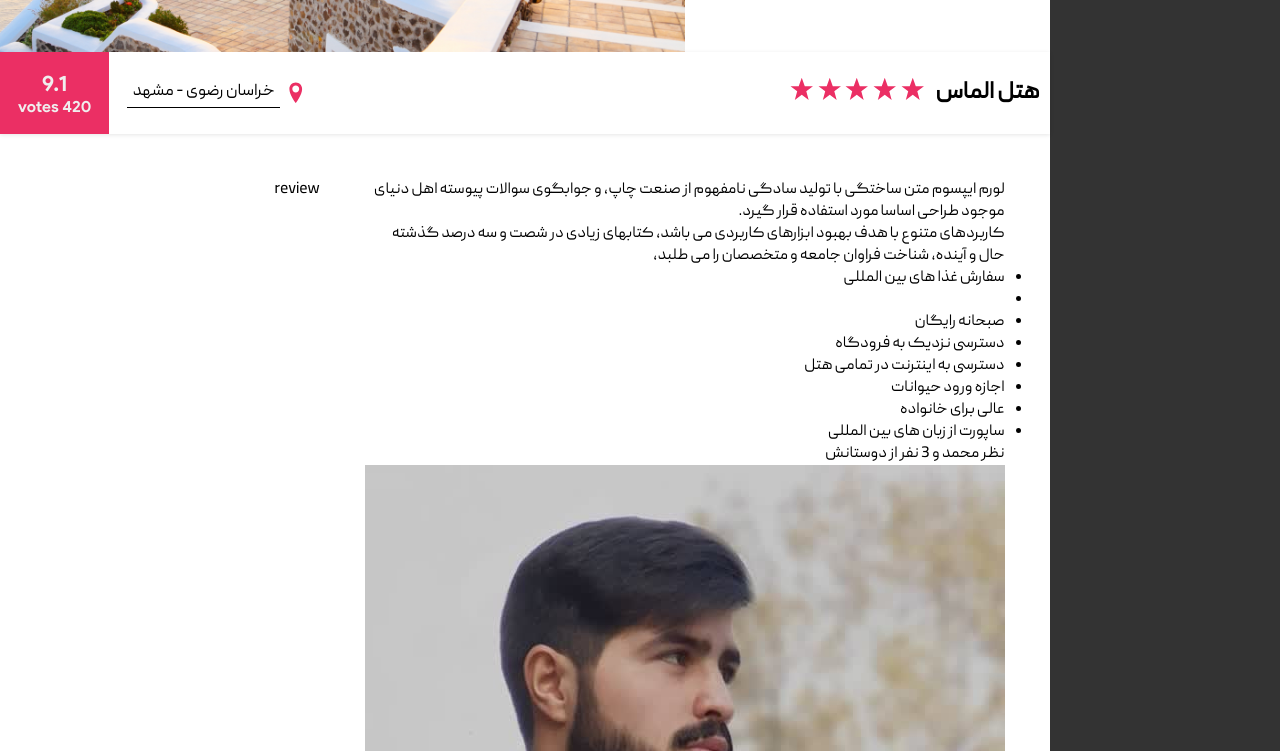
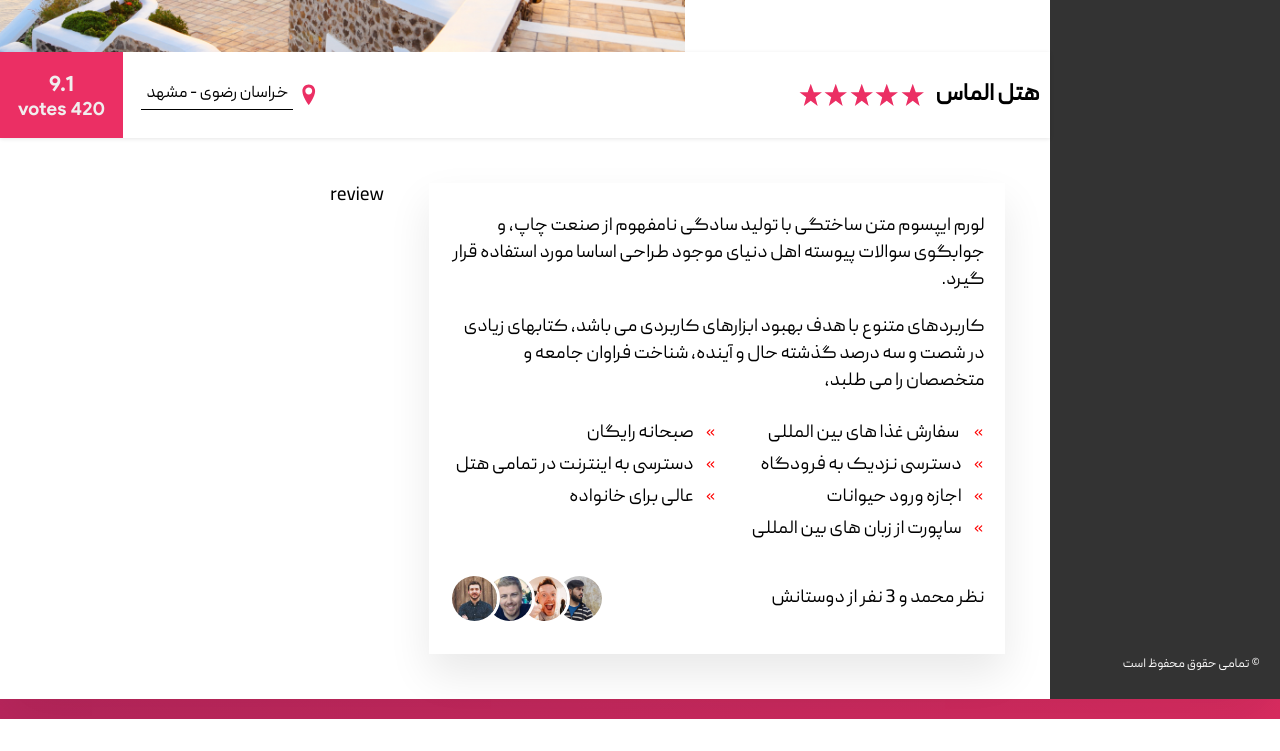
Before and after one commit to mohammadkhakshoor/trillo, a website: page index.html in a window 1280 px wide. Shown: the part 449-1200 px from the top of the page. After the commit the page ends 1168 px from the top, so only its background shows below. Drawn offline with Linux system fonts and the light colour scheme.

Commit message:
build: create the styles of description part in detail

```diff
--- a/sass/base/_base.scss
+++ b/sass/base/_base.scss
@@ -12,7 +12,7 @@ body {
     font-family: "peyda", "iransans-light";
     font-style: normal;
     font-weight: 400;
-    font-size: 1.6rem;
+    font-size: 1.9rem;
     background-image: linear-gradient(to left bottom, $clr-Primary-light, $clr-Primary-dark);
     background-size: cover;
     background-repeat: no-repeat;
--- /dev/null
+++ b/sass/components/_description.scss
@@ -0,0 +1,39 @@
+.description {
+    &__text {
+        &:not(:last-of-type) {
+            margin-bottom: 2rem;
+        }
+    }
+    &__list {
+        list-style: none;
+        margin: 2.5rem 0;
+
+        display: flex;
+        flex-wrap: wrap;
+
+
+    }
+    &__item {
+        flex: 0 0 50%;
+        margin-bottom: 0.5rem;
+        // margin-left: .4rem;
+    }
+    &__item::before {
+        content: "";
+        height: 1.3rem;
+        width: 1.3rem;
+        background-color: red;
+        display: inline-block;
+        margin-left: 1rem;
+
+        //newer browser
+        -webkit-mask-image:url(../../assets/img/chevrons-left.svg);
+        -webkit-mask-size: cover;
+        mask-image:url(../../assets/img/chevrons-left.svg);
+        mask-size: cover;
+
+        //older bowser
+
+        transform: translateY(.2rem);
+    }
+}
--- a/sass/components/_overview.scss
+++ b/sass/components/_overview.scss
@@ -9,6 +9,8 @@
     }
     &__star {
         margin-left: auto;
+        display: flex;
+        align-items: center;
     }
     &__star-icon {
         width: 2.55rem;
--- /dev/null
+++ b/sass/components/_user-oppinion.scss
@@ -0,0 +1,25 @@
+.user-oppinions {
+    display: flex;
+    align-items: center;
+    &__text {
+    }
+    &__img-box {
+        display: flex;
+        align-items: center;
+        margin-right: auto;
+
+
+
+    }
+    &__photo {
+        display: inline-block;
+        box-sizing: content-box;
+        width: 4.5rem;
+        height: 4.5rem;
+        border-radius: 50%;
+        border: 3px solid #fff;
+        &:not(:first-child) {
+            margin-right: -1.6rem;
+        }
+    }
+}
--- a/sass/layout/_layout.scss
+++ b/sass/layout/_layout.scss
@@ -35,6 +35,8 @@
 .description {
     flex: 0 0 60%;
     margin-left: 4.5rem;
+    padding: 3rem 2rem;
+    box-shadow: 0 2rem 4rem rgba(0,0,0,0.09);
 }
 .reviews {
     flex: 1;
--- a/sass/main.scss
+++ b/sass/main.scss
@@ -8,5 +8,8 @@
 @import "components/sidebar";
 @import "components/gallery";
 @import "components/overview";
+@import "components/reviews";
+@import "components/description";
+@import "components/user-oppinion";
 
 @import "layout/layout"
```
Also changed, not shown: assets/img/chevrons-left.svg (added), css/style.css, sass/components/_reviews.scss (added), 1 other file.
